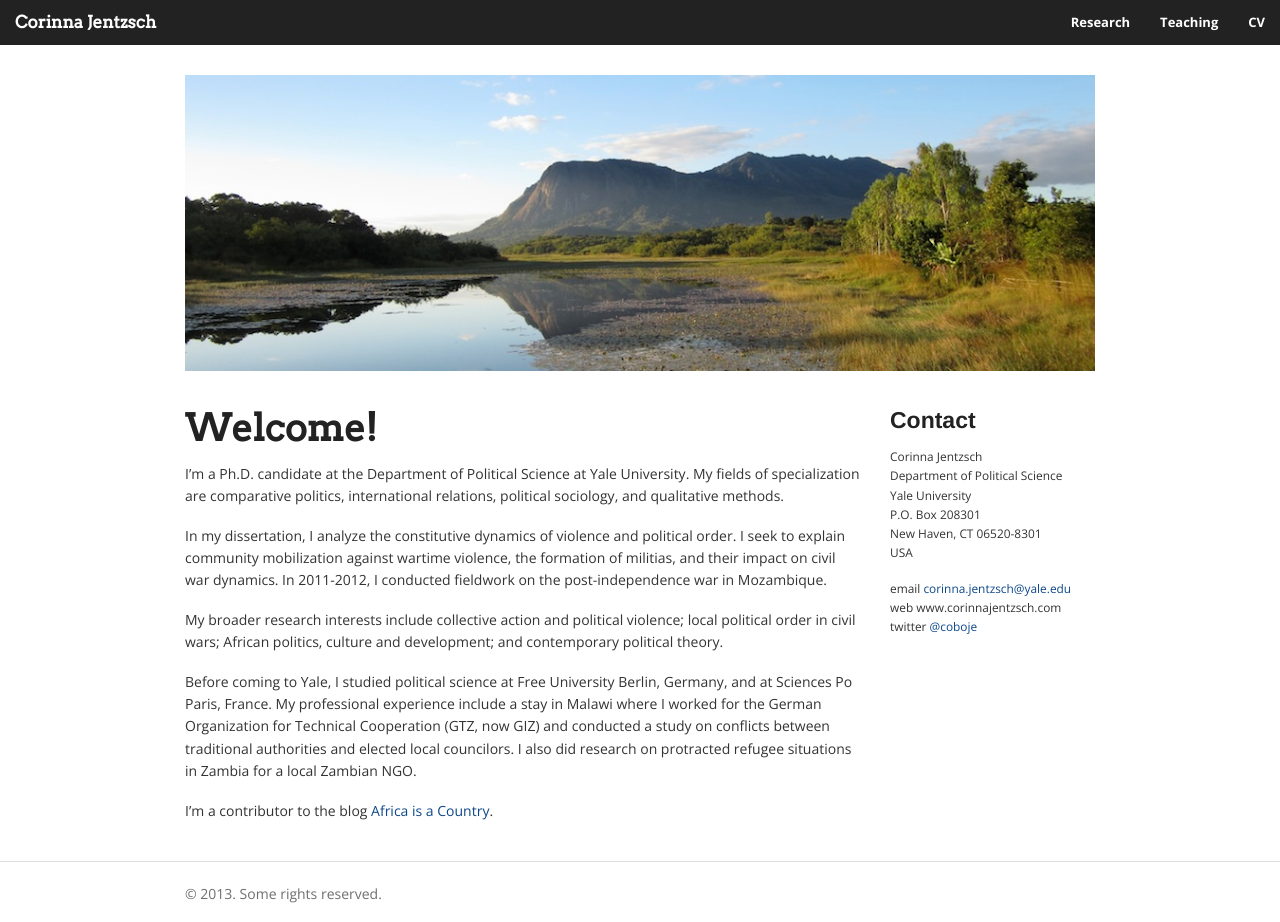
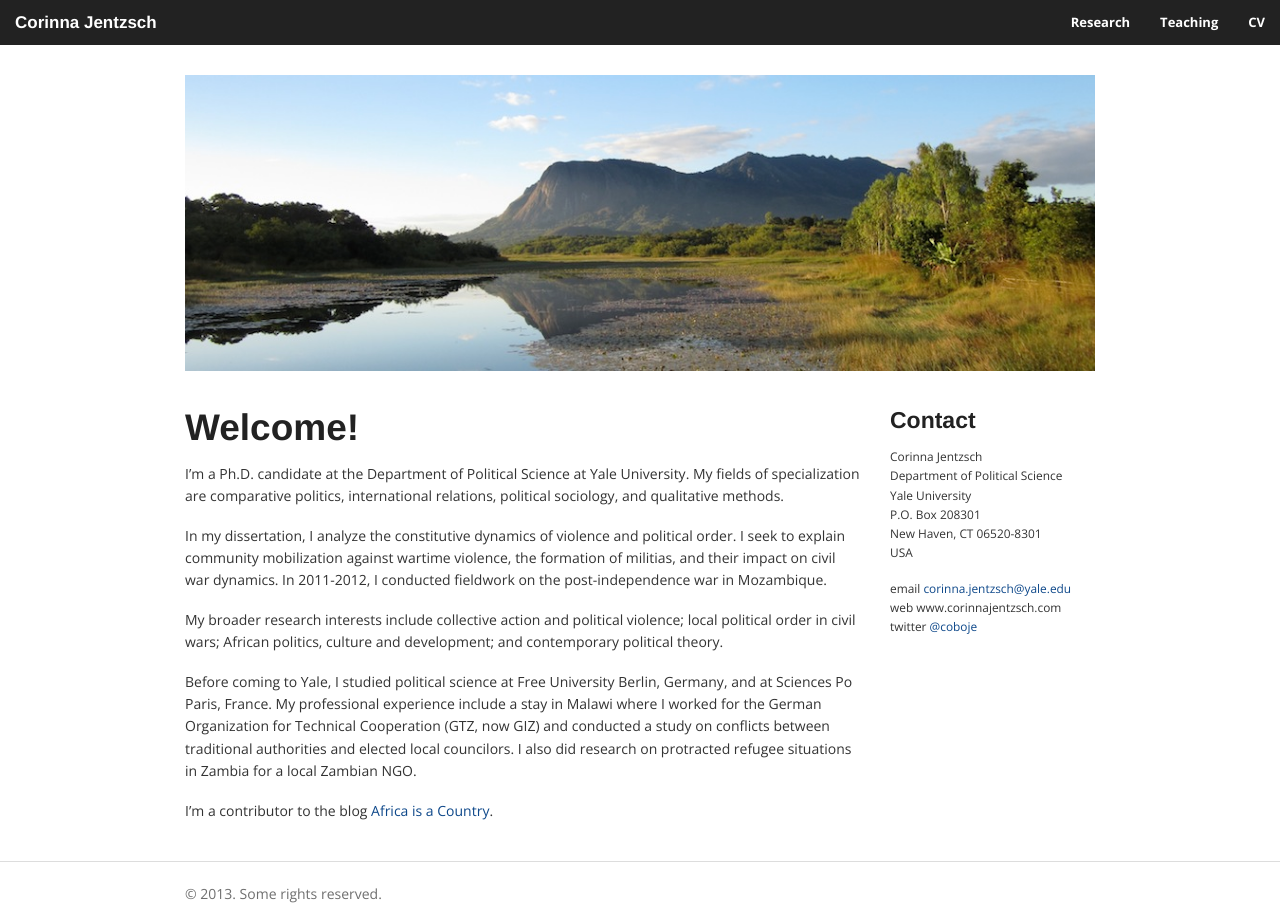
Before and after one commit to corinnajentzsch/corinnajentzsch.github.io, a Jekyll site: the page built from index.md, in a window 1280 px wide. Built offline with Jekyll 4.4.1, drawn with Linux system fonts in a browser that asks for light colours; nearby versions of some CDN libraries; library files that are not in the unit come from our copies.

Commit message:
nevermind, arvo looks bad

```diff
--- a/assets/css/app.css
+++ b/assets/css/app.css
@@ -1,8 +1,6 @@
 /* overall style */
 
 @import url(//fonts.googleapis.com/css?family=Open+Sans:400italic,400,700);
-@import url(//fonts.googleapis.com/css?family=Arvo);
-
 
 body {
   font-family: Open Sans, sans-serif;
@@ -17,8 +15,6 @@ blockquote {
 footer {
   color: #6f6f6f;
 }
-
-h1, h2 { font-family: Arvo, Open Sans, sans-serif; }
 
 /* navbar styles */
 
```
